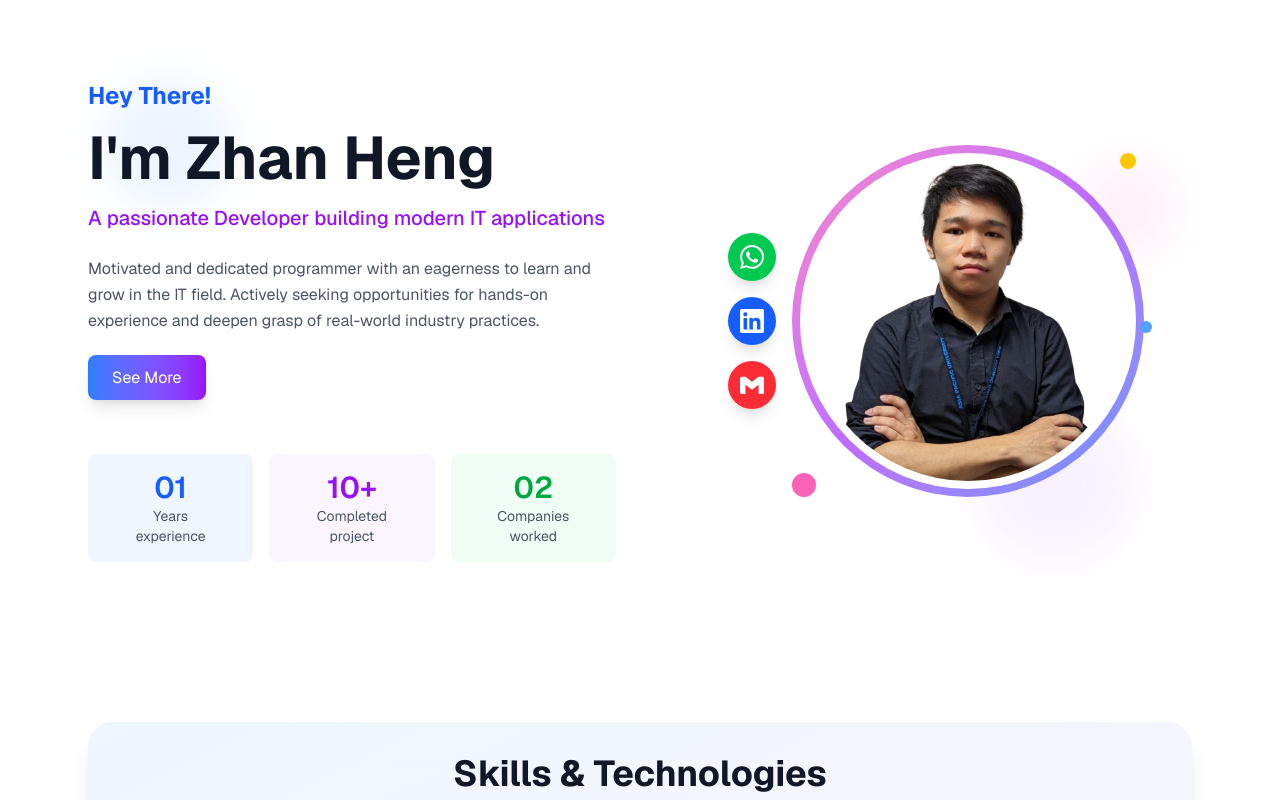
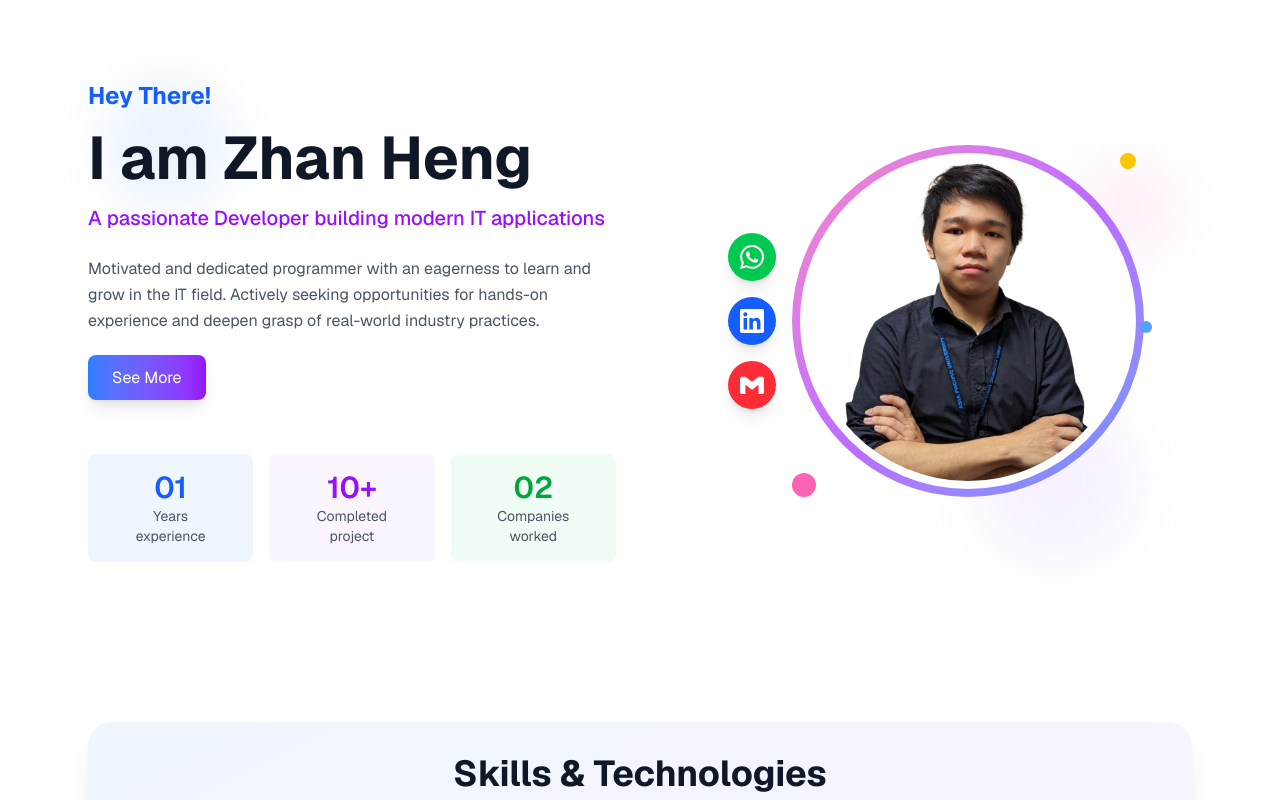
Before and after one commit to Zhtp0912/ZHPortfolio, a Next.js app: page / in a window 1280 px wide. Shown: the top 800 px of the page. Built offline with nearby package versions, Linux system fonts and the light colour scheme.

Commit message:
refine page.tsx

```diff
--- a/src/app/page.tsx
+++ b/src/app/page.tsx
@@ -46,7 +46,7 @@ export default function Home() {
         <div className="flex-1 text-left relative z-10">
           <div>
             <h2 className="text-xl sm:text-2xl font-bold mb-4 text-blue-600">Hey There!</h2>
-            <h1 className="text-4xl sm:text-6xl font-bold mb-4 text-gray-900">I'm Zhan Heng</h1>
+            <h1 className="text-4xl sm:text-6xl font-bold mb-4 text-gray-900">I am Zhan Heng</h1>
             <p className="text-lg sm:text-xl mb-6 text-purple-600 font-medium">A passionate Developer building modern IT applications</p>
             <p className="text-gray-600 leading-relaxed mb-8">
               Motivated and dedicated programmer with an eagerness
@@ -295,7 +295,7 @@ export default function Home() {
           {[
             { title: "Web Development", desc: "Building responsive and modern websites", color: "blue" },
             { title: "UI/UX Design", desc: "Designing user-friendly interfaces", color: "purple" },
-          ].map((service, index) => (
+          ].map((service) => (
             <div
               key={service.title}
               className={`p-6 bg-white rounded-xl shadow-md hover:shadow-lg transition-all transform hover:scale-105 border-t-4 ${
```
